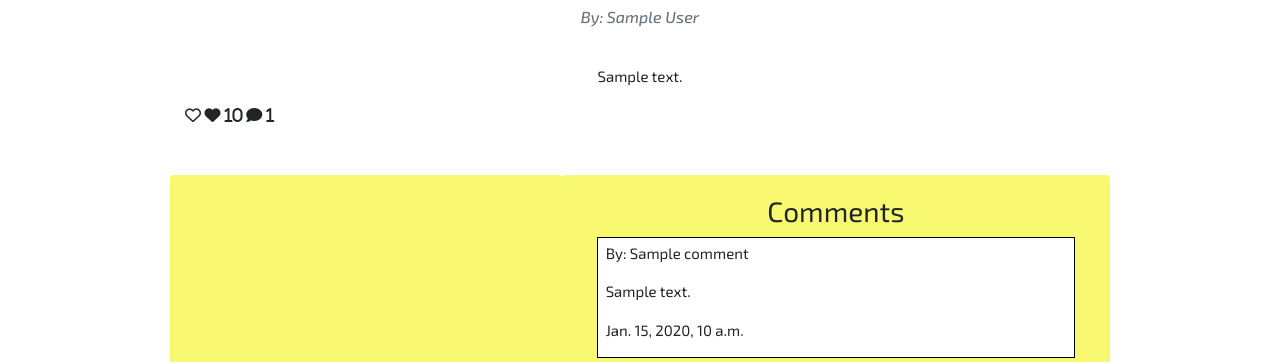
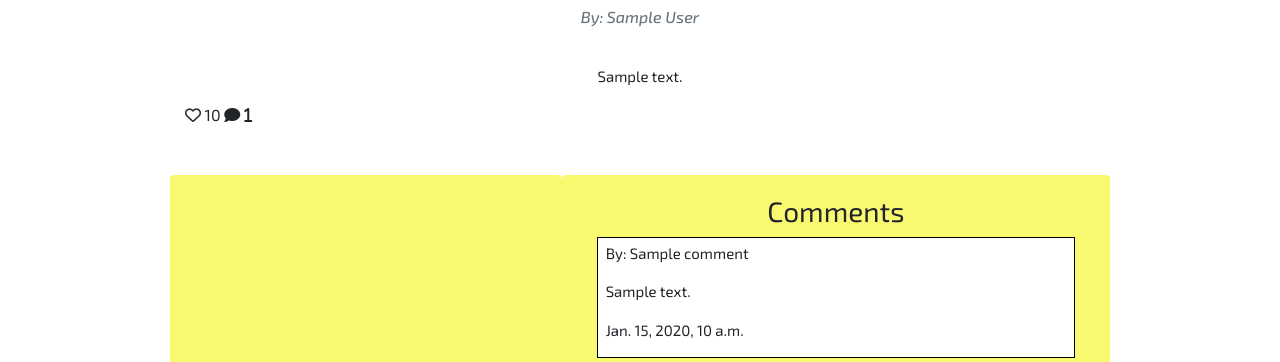
Before and after one commit to Code-Institute-Submissions/gabriele-andolina-the-underwater-gang_OctResub, a Django app: template templates/post_content.html in a window 1280 px wide. Shown: the part 824-1186 px from the top of the page. Run offline with Django 3.2, Linux system fonts and the light colour scheme; the template is opened without the code that fills it: most values are stand-ins (such as "Sample title", 1, 10 or a date in 2020); grey boxes marked "Sample" are stand-in pictures; some libraries are stand-ins or nearby versions.

Commit message:
Add like/unlike form url to blog/urls.py

```diff
--- a/blog/urls.py
+++ b/blog/urls.py
@@ -5,4 +5,5 @@ from django.urls import path
 urlpatterns = [
     path('', views.PostList.as_view(), name='home'),
     path('<slug:slug>', views.PostContent.as_view(), name="post_content"),
+    path('like/<slug:slug>', views.PostLike.as_view(), name="post_like")
 ]
--- a/templates/post_content.html
+++ b/templates/post_content.html
@@ -32,15 +32,15 @@
                             <form class="d-inline" action="{% url 'post_like' post.slug %}" method="POST">
                                 {% csrf_token %}
                                 {% if liked %}
-                                <button type="submit" name="blogpost_id" value="{{ post.slug }}"><i class="fas fa-heart"></i></button>
+                                <button type="submit" name="blogpost_id" value="{{ post.slug }}"><i class="fa fa-solid fa-heart"></i></button>
                                 {% else %}
-                                <button type="submit" name="blogpost_id" value="{{ post.slug }}"><i class="far fa-heart"></i></button>
+                                <button type="submit" name="blogpost_id" value="{{ post.slug }}"><i class="fa-regular fa-heart"></i></button>
                                 {% endif %}
                             </form>
                             {% else %}
-                            <span><i class="far fa-heart"></i></span>
+                            <i class="fa-regular fa-heart"></i>
                             {% endif %}
-                            <i class="fa fa-thin fa-heart"> {{ post.likes_tally }}</i>
+                            {{ post.likes_tally }}
                             {% with total=comments.count %}
                             <i class="fa-solid fa-comment"> {{ total }}</i>
                             {% endwith %}
```
